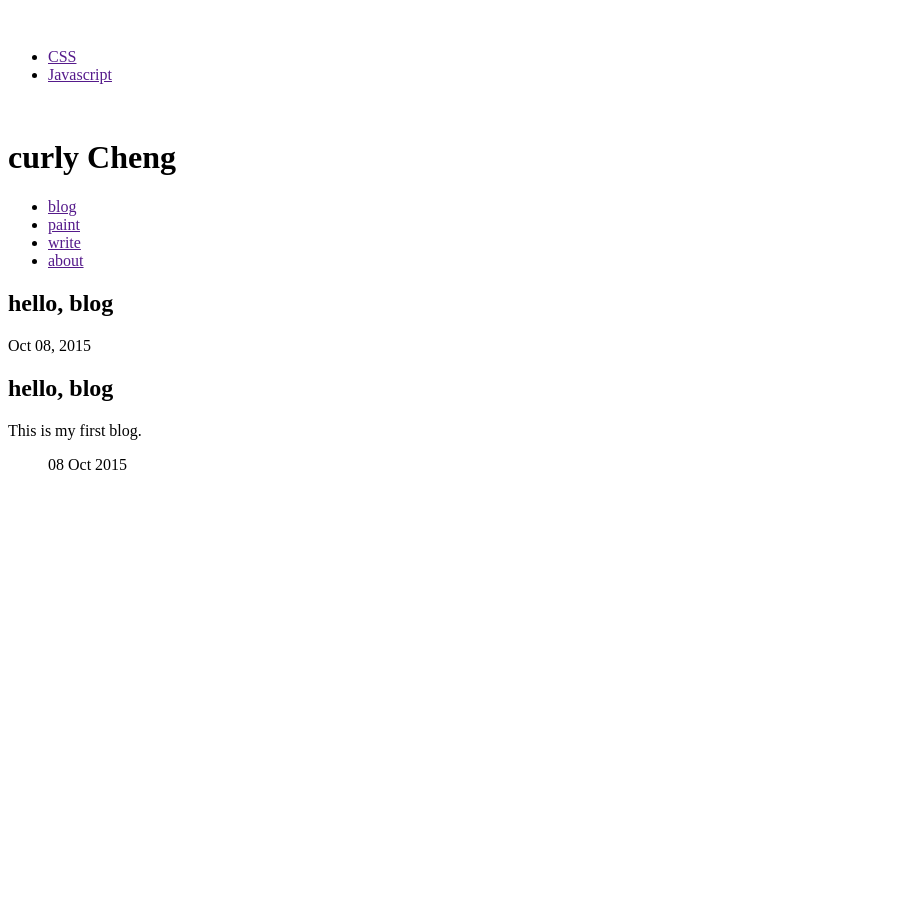
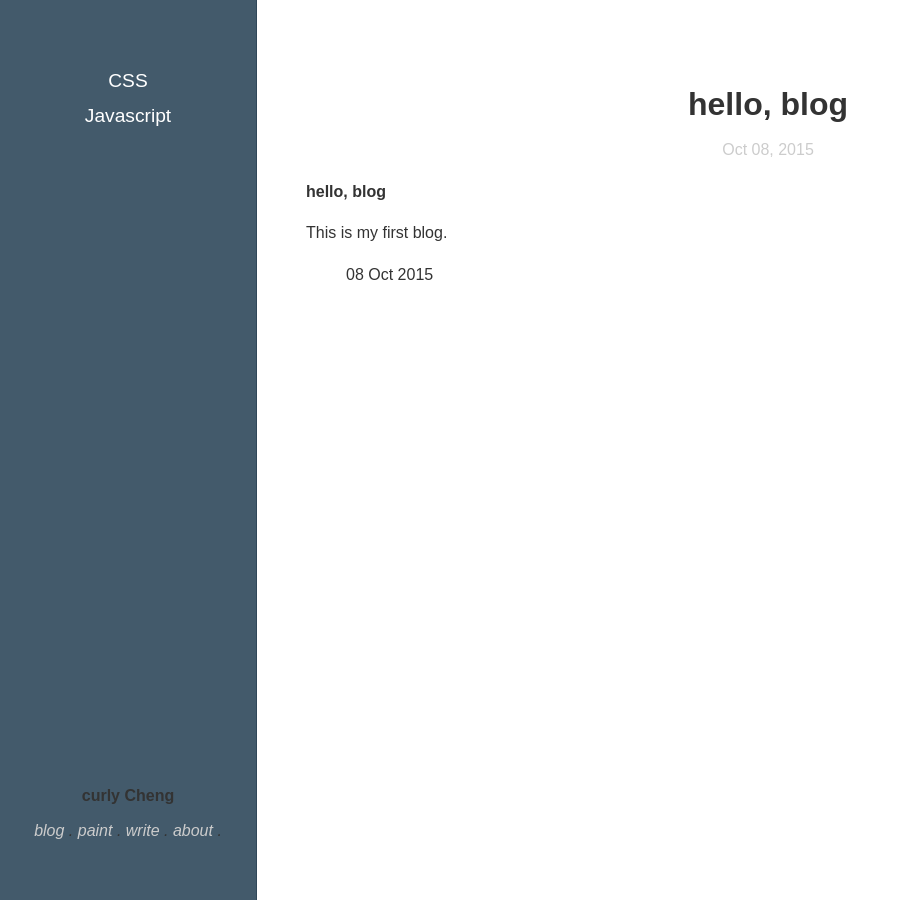
Before and after one commit to curlyCheng/curlycheng.github.io, a Jekyll site: the page built from _posts/2015-10-08-hello-blog.md, in a window 1280 px wide. Shown: the whole page, without its empty margins (0-901 px from the left). Built offline with Jekyll 4.4.1, drawn with Linux system fonts in a browser that asks for light colours.

Commit message:
change style path

```diff
--- a/_layouts/default.html
+++ b/_layouts/default.html
@@ -4,7 +4,7 @@
 　　　　<meta http-equiv="content-type" content="text/html; charset=utf-8" />
 	<meta name="viewport" content="width=device-width, initial-scale=1">
 　　　　<title></title>
-   	<link rel="stylesheet" href="../css/screen.css" type="text/css" media="screen, projection" />
+   	<link rel="stylesheet" href="/css/screen.css" type="text/css" media="screen, projection" />
 　　</head>
 　　<body>
 	<div class="l-side">
```
